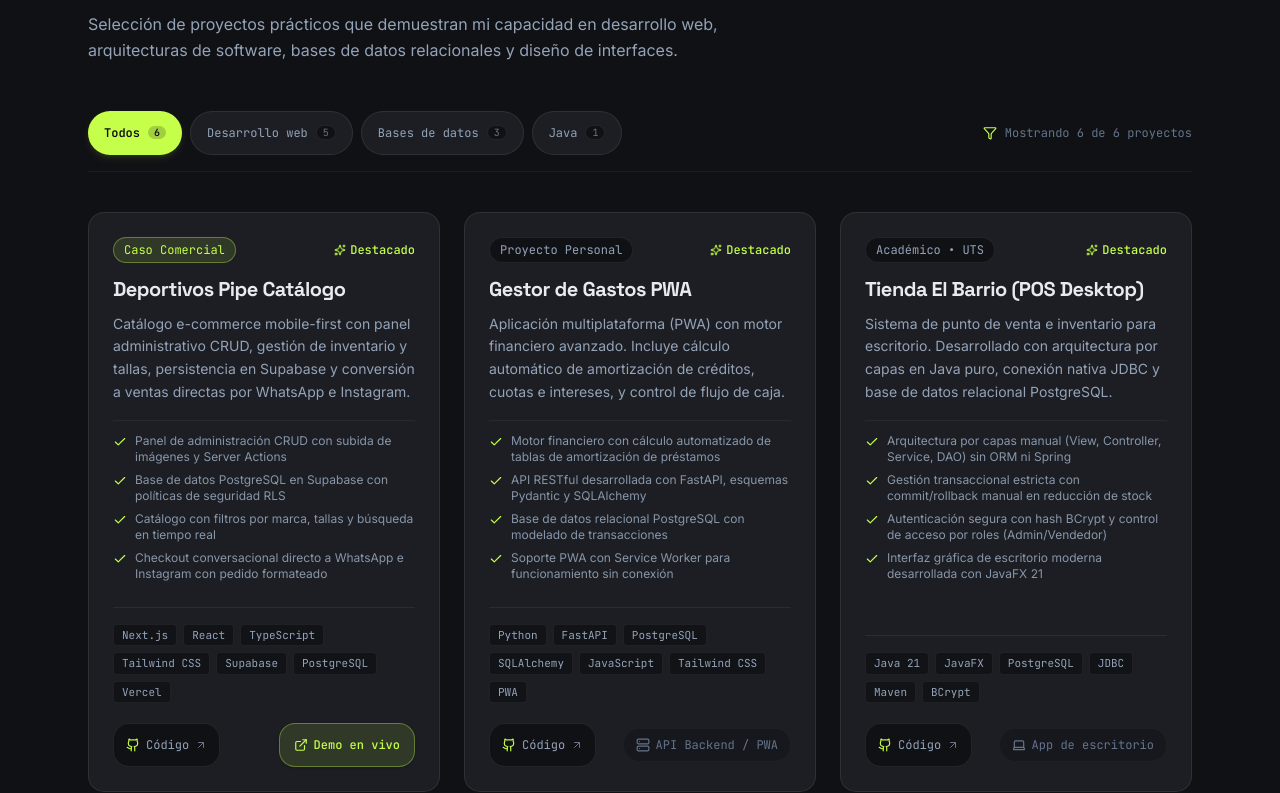
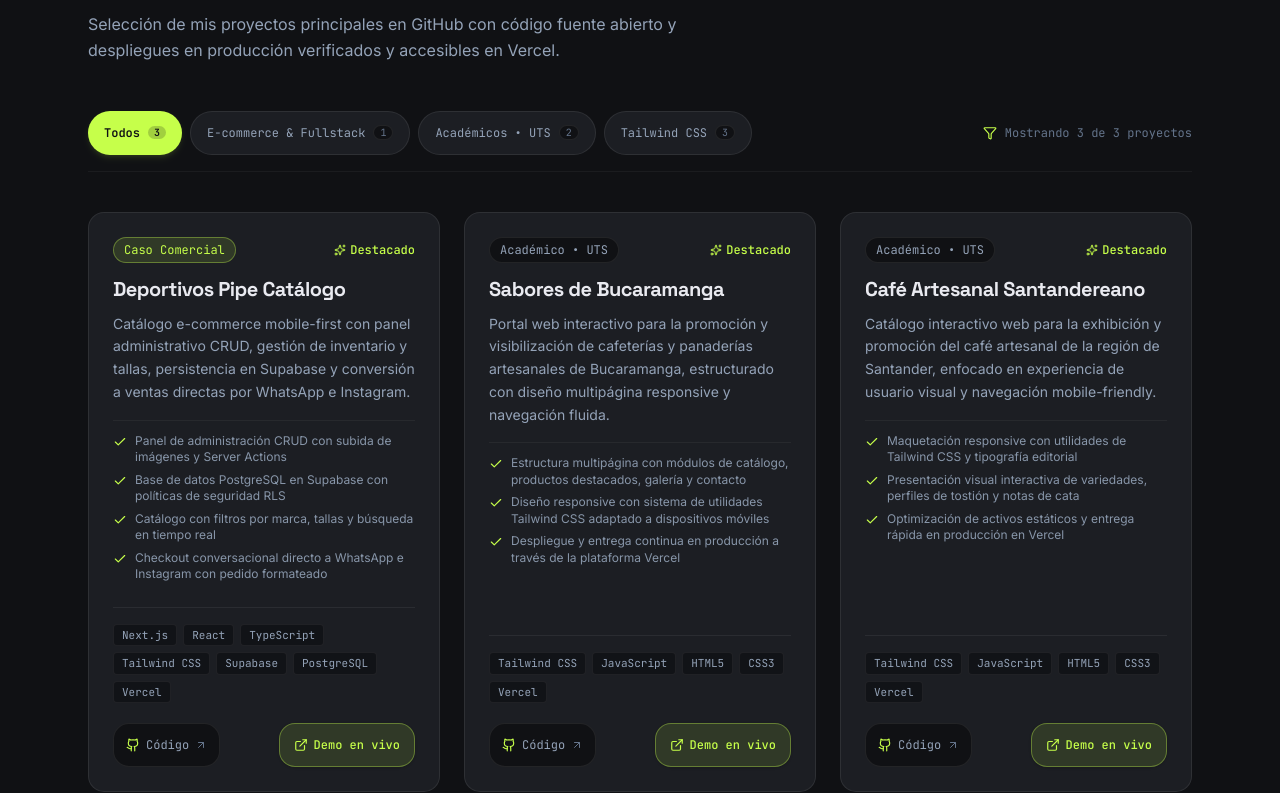
Before and after one commit to oserrano12/portfolio-personal, a React (Vite) app: page / in a window 1280 px wide. Shown: the part 989-1782 px from the top of the page. Built offline with nearby package versions, Linux system fonts and the light colour scheme.

Commit message:
feat(projects): focus catalog on 3 pinned github projects with live vercel demos

```diff
--- a/src/components/ProjectCard.tsx
+++ b/src/components/ProjectCard.tsx
@@ -1,5 +1,5 @@
 import { motion } from 'motion/react'
-import { ExternalLink, ArrowUpRight, Check, Sparkles, Laptop, Server } from 'lucide-react'
+import { ExternalLink, ArrowUpRight, Check, Sparkles, Globe } from 'lucide-react'
 import type { Project } from '../data/projects'
 import GithubIcon from './GithubIcon'
 
@@ -117,17 +117,8 @@ export default function ProjectCard({ project }: ProjectCardProps) {
             </a>
           ) : (
             <span className="inline-flex items-center gap-1.5 px-3 py-2 rounded-lg text-xs font-mono text-text-tertiary bg-base/40 border border-border-subtle/40">
-              {project.categories.includes('java') ? (
-                <>
-                  <Laptop className="w-3.5 h-3.5 text-text-tertiary" aria-hidden="true" />
-                  <span>App de escritorio</span>
-                </>
-              ) : (
-                <>
-                  <Server className="w-3.5 h-3.5 text-text-tertiary" aria-hidden="true" />
-                  <span>API Backend / PWA</span>
-                </>
-              )}
+              <Globe className="w-3.5 h-3.5 text-text-tertiary" aria-hidden="true" />
+              <span>Proyecto Web</span>
             </span>
           )}
         </div>
--- a/src/components/ProjectsSection.tsx
+++ b/src/components/ProjectsSection.tsx
@@ -10,18 +10,26 @@ export default function ProjectsSection() {
 
   // Calculate project count for each filter category
   const filterCounts = useMemo(() => {
-    return {
+    const counts: Record<FilterOption['id'], number> = {
       all: projectsData.length,
-      web: projectsData.filter((p) => p.categories.includes('web')).length,
-      database: projectsData.filter((p) => p.categories.includes('database')).length,
-      java: projectsData.filter((p) => p.categories.includes('java')).length,
+      ecommerce: 0,
+      tailwind: 0,
+      academico: 0,
     }
+    for (const option of filterOptions) {
+      const category = option.id
+      if (category !== 'all') {
+        counts[category] = projectsData.filter((p) => p.categories.includes(category)).length
+      }
+    }
+    return counts
   }, [])
 
   // Filtered projects list
   const filteredProjects = useMemo(() => {
     if (activeFilter === 'all') return projectsData
-    return projectsData.filter((p) => p.categories.includes(activeFilter))
+    const category = activeFilter
+    return projectsData.filter((p) => p.categories.includes(category))
   }, [activeFilter])
 
   return (
@@ -47,8 +55,8 @@ export default function ProjectsSection() {
           </h2>
 
           <p className="text-base text-text-secondary leading-relaxed mt-3">
-            Selección de proyectos prácticos que demuestran mi capacidad en desarrollo web,
-            arquitecturas de software, bases de datos relacionales y diseño de interfaces.
+            Selección de mis proyectos principales en GitHub con código fuente abierto
+            y despliegues en producción verificados y accesibles en Vercel.
           </p>
         </div>
 
--- a/src/data/projects.ts
+++ b/src/data/projects.ts
@@ -1,4 +1,4 @@
-export type ProjectCategory = 'web' | 'java' | 'database';
+export type ProjectCategory = 'ecommerce' | 'tailwind' | 'academico';
 
 export type ProjectType = 'comercial' | 'academico' | 'personal';
 
@@ -23,14 +23,14 @@ export interface FilterOption {
 
 export const filterOptions: FilterOption[] = [
   { id: 'all', label: 'Todos' },
-  { id: 'web', label: 'Desarrollo web' },
-  { id: 'database', label: 'Bases de datos' },
-  { id: 'java', label: 'Java' },
+  { id: 'ecommerce', label: 'E-commerce & Fullstack' },
+  { id: 'academico', label: 'Académicos • UTS' },
+  { id: 'tailwind', label: 'Tailwind CSS' },
 ];
 
 /**
- * Información verificada de proyectos basada exclusivamente en repositorios
- * y código fuente de GitHub (oserrano12).
+ * Información verificada de proyectos basada exclusivamente en los repositorios
+ * principales pineados en GitHub (oserrano12), con demos públicas en producción.
  */
 export const projectsData: Project[] = [
   {
@@ -38,7 +38,7 @@ export const projectsData: Project[] = [
     title: 'Deportivos Pipe Catálogo',
     description:
       'Catálogo e-commerce mobile-first con panel administrativo CRUD, gestión de inventario y tallas, persistencia en Supabase y conversión a ventas directas por WhatsApp e Instagram.',
-    categories: ['web', 'database'],
+    categories: ['ecommerce', 'tailwind'],
     type: 'comercial',
     tags: ['Next.js', 'React', 'TypeScript', 'Tailwind CSS', 'Supabase', 'PostgreSQL', 'Vercel'],
     highlights: [
@@ -53,93 +53,39 @@ export const projectsData: Project[] = [
     status: 'completado',
   },
   {
-    id: 'gestor-gastos',
-    title: 'Gestor de Gastos PWA',
+    id: 'proyecto-final',
+    title: 'Sabores de Bucaramanga',
     description:
-      'Aplicación multiplataforma (PWA) con motor financiero avanzado. Incluye cálculo automático de amortización de créditos, cuotas e intereses, y control de flujo de caja.',
-    categories: ['web', 'database'],
-    type: 'personal',
-    tags: ['Python', 'FastAPI', 'PostgreSQL', 'SQLAlchemy', 'JavaScript', 'Tailwind CSS', 'PWA'],
+      'Portal web interactivo para la promoción y visibilización de cafeterías y panaderías artesanales de Bucaramanga, estructurado con diseño multipágina responsive y navegación fluida.',
+    categories: ['academico', 'tailwind'],
+    type: 'academico',
+    tags: ['Tailwind CSS', 'JavaScript', 'HTML5', 'CSS3', 'Vercel'],
     highlights: [
-      'Motor financiero con cálculo automatizado de tablas de amortización de préstamos',
-      'API RESTful desarrollada con FastAPI, esquemas Pydantic y SQLAlchemy',
-      'Base de datos relacional PostgreSQL con modelado de transacciones',
-      'Soporte PWA con Service Worker para funcionamiento sin conexión',
+      'Estructura multipágina con módulos de catálogo, productos destacados, galería y contacto',
+      'Diseño responsive con sistema de utilidades Tailwind CSS adaptado a dispositivos móviles',
+      'Despliegue y entrega continua en producción a través de la plataforma Vercel',
     ],
-    repoUrl: 'https://github.com/oserrano12/gestor-gastos',
+    repoUrl: 'https://github.com/oserrano12/proyecto-final',
+    demoUrl: 'https://proyecto-final-one-snowy.vercel.app',
     featured: true,
-    status: 'completado',
-  },
-  {
-    id: 'tienda-barrio',
-    title: 'Tienda El Barrio (POS Desktop)',
-    description:
-      'Sistema de punto de venta e inventario para escritorio. Desarrollado con arquitectura por capas en Java puro, conexión nativa JDBC y base de datos relacional PostgreSQL.',
-    categories: ['java', 'database'],
-    type: 'academico',
-    tags: ['Java 21', 'JavaFX', 'PostgreSQL', 'JDBC', 'Maven', 'BCrypt'],
-    highlights: [
-      'Arquitectura por capas manual (View, Controller, Service, DAO) sin ORM ni Spring',
-      'Gestión transaccional estricta con commit/rollback manual en reducción de stock',
-      'Autenticación segura con hash BCrypt y control de acceso por roles (Admin/Vendedor)',
-      'Interfaz gráfica de escritorio moderna desarrollada con JavaFX 21',
-    ],
-    repoUrl: 'https://github.com/oserrano12/tienda-barrio',
-    featured: true,
-    status: 'completado',
-  },
-  {
-    id: 'kumbia-sound-app',
-    title: 'Kumbia Sound Web',
-    description:
-      'Plataforma web con interfaz multimedia desarrollada para el canal de YouTube Kumbia Sound, optimizada para la exploración de producciones musicales y contenido audiovisual.',
-    categories: ['web'],
-    type: 'personal',
-    tags: ['HTML5', 'CSS3', 'JavaScript', 'Multimedia', 'Vercel'],
-    highlights: [
-      'Diseño temático enfocado en la reproducción y consumo de música',
-      'Estructura web semántica y maquetación adaptable para dispositivos móviles',
-      'Despliegue continuo en producción en la plataforma Vercel',
-    ],
-    repoUrl: 'https://github.com/oserrano12/kumbia-sound-app',
-    demoUrl: 'https://kumbia-sound-app.vercel.app',
-    featured: false,
-    status: 'completado',
-  },
-  {
-    id: 'documentacion-platop',
-    title: 'Documentación PLATOP (Reservas)',
-    description:
-      'Sitio web de documentación técnica y prototipo interactivo para un sistema de reservas de restaurantes, desarrollado como proyecto integrador de POO en las UTS.',
-    categories: ['web'],
-    type: 'academico',
-    tags: ['HTML5', 'CSS3', 'JavaScript', 'POO', 'Vercel'],
-    highlights: [
-      'Desglose pedagógico por bloques de código de la lógica orientada a objetos',
-      'Diseño institucional alineado a la identidad visual de las UTS',
-      'Flujo de navegación interactivo para la simulación de reservas',
-    ],
-    repoUrl: 'https://github.com/oserrano12/documentacion-platop',
-    demoUrl: 'https://documentacion-platop.vercel.app',
-    featured: false,
     status: 'completado',
   },
   {
     id: 'cafe-artesanal-app',
     title: 'Café Artesanal Santandereano',
     description:
-      'Catálogo interactivo web para la exhibición y promoción de café artesanal de la región de Santander, creado como proyecto universitario para la asignatura de Diseño Web Avanzado.',
-    categories: ['web'],
+      'Catálogo interactivo web para la exhibición y promoción del café artesanal de la región de Santander, enfocado en experiencia de usuario visual y navegación mobile-friendly.',
+    categories: ['academico', 'tailwind'],
     type: 'academico',
     tags: ['Tailwind CSS', 'JavaScript', 'HTML5', 'CSS3', 'Vercel'],
     highlights: [
-      'Maquetación responsiva con el sistema de utilidades de Tailwind CSS',
-      'Presentación visual de variedades y características del café de Santander',
-      'Estructura modular optimizada para carga rápida en Vercel',
+      'Maquetación responsive con utilidades de Tailwind CSS y tipografía editorial',
+      'Presentación visual interactiva de variedades, perfiles de tostión y notas de cata',
+      'Optimización de activos estáticos y entrega rápida en producción en Vercel',
     ],
     repoUrl: 'https://github.com/oserrano12/cafe-artesanal-app',
     demoUrl: 'https://cafe-artesanal-app.vercel.app',
-    featured: false,
+    featured: true,
     status: 'completado',
   },
 ];
```
